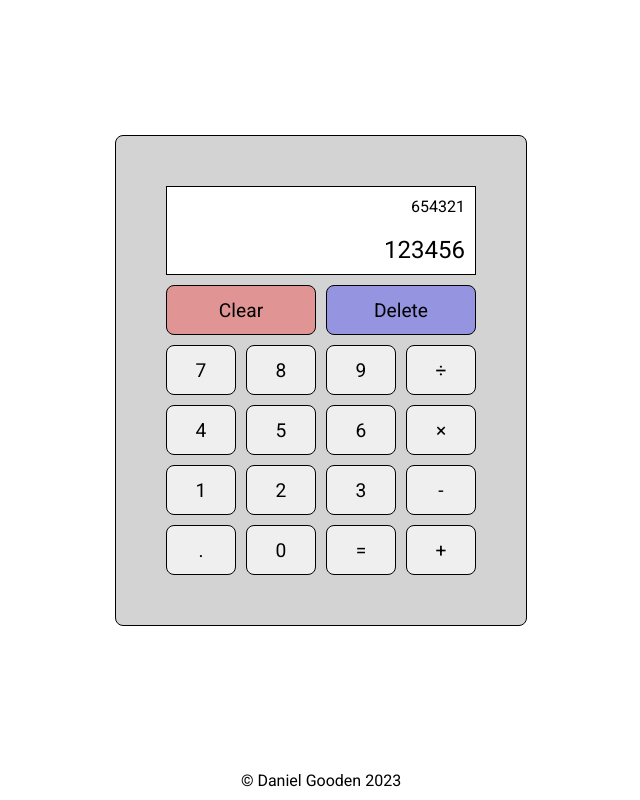
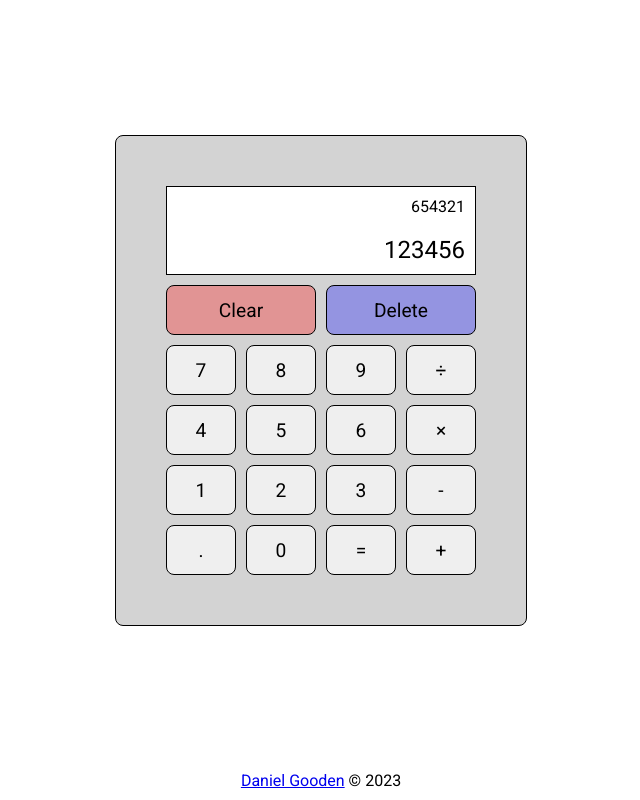
Before and after one commit to dangoodie/calculator, a plain HTML site: page index.html in a window 1280 px wide. Shown: the whole page, without its empty margins (319-959 px from the left). Drawn offline with Linux system fonts and the light colour scheme.

Commit message:
adding styling to get the current year and link to personal github

```diff
--- a/calculator.js
+++ b/calculator.js
@@ -1,6 +1,6 @@
 const footer = document.querySelector("footer");
 const year = new Date().getFullYear()
-footer.textContent = `\u00A9 Daniel Gooden ${year}`;
+footer.innerHTML += `${year}`;
 
 function operate(operator, num1, num2) {
   if (operator === "+") return add(num1, num2);
--- a/index.html
+++ b/index.html
@@ -44,7 +44,7 @@
           <button class="calc-button">+</button>
         </div>
       </div>
-      <footer></footer>
+      <footer><a href="https://github.com/dangoodie">Daniel Gooden</a> &copy; </footer>
     </div>
 
 
```
